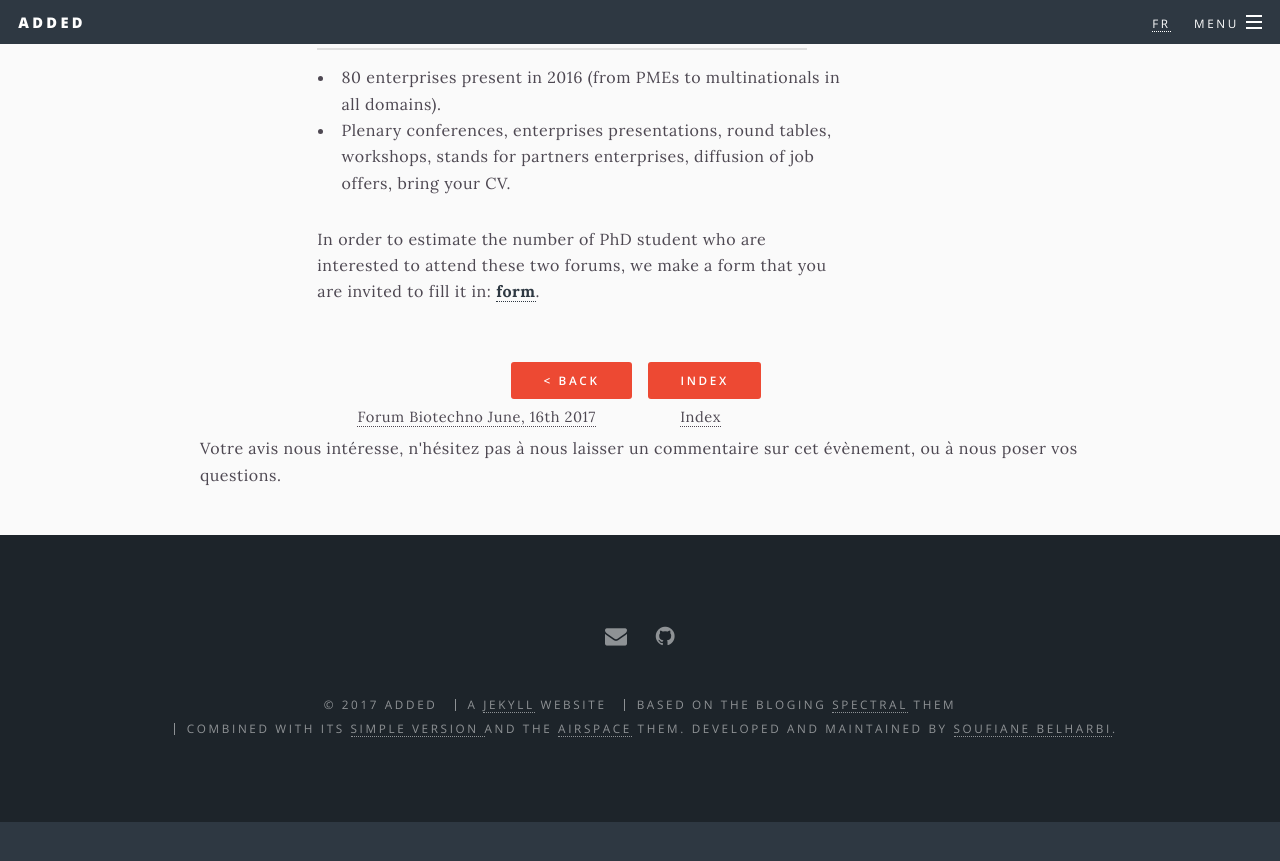
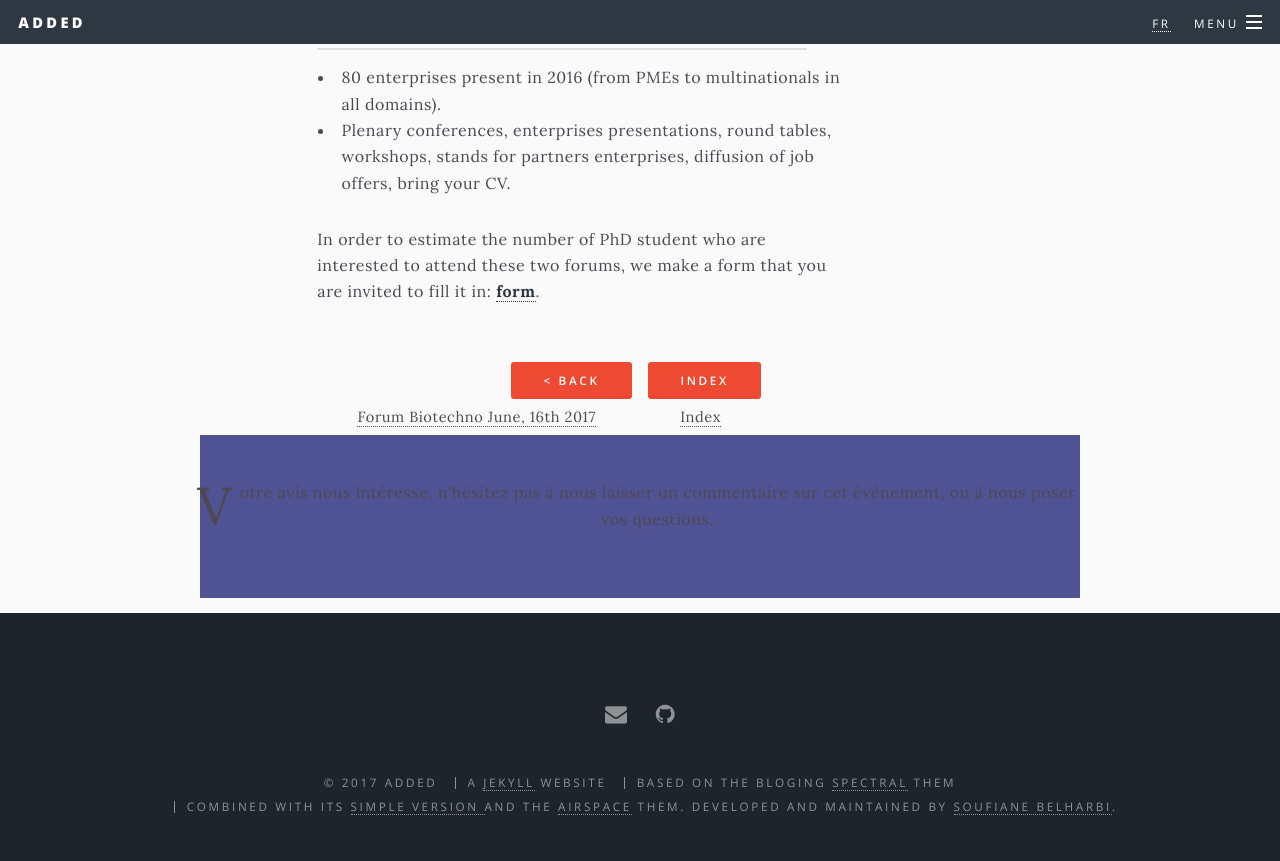
Before and after one commit to asso-added/asso-added.github.io, a Jekyll site: the page built from _posts/2017-10-00-forums-d-emploi-des-jd-octobre-en.md, in a window 1280 px wide and 900 px high, scrolled down 615 px. Shown: the top 861 px of the window. Built offline with Jekyll 4.4.1, drawn with Linux system fonts in a browser that asks for light colours; nearby versions of some CDN libraries; library files that are not in the unit come from our copies; comment, search, counter and statistics services are not loaded; before the commit the page ends 1437 px from its top, so only the background shows below that.

Commit message:
style message on disqus.

```diff
--- a/_includes/disqus.html
+++ b/_includes/disqus.html
@@ -1,7 +1,13 @@
 {% if page.comment %}
+<section  id="landing_features" class="wrapper style3 special">
+   <div class="inner">
+     <header class="major">
 <p>
   Votre avis nous intéresse, n'hésitez pas à nous laisser un commentaire sur cet évènement, ou à nous poser vos questions.
 </p>
+     </header>
+     </div>
+</section>
 <div id="disqus_thread" class="disqus" style="width: 80em; margin-left:5em;"></div>
 <script>
     /**
```
